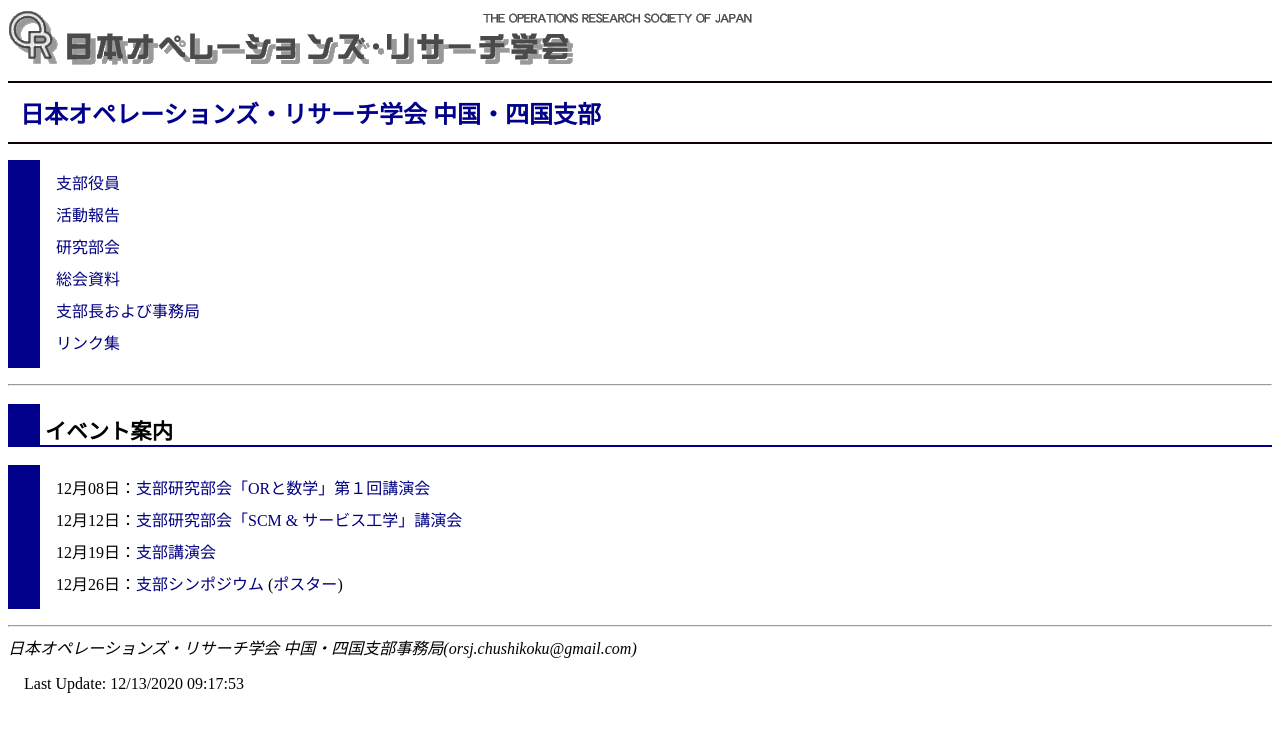
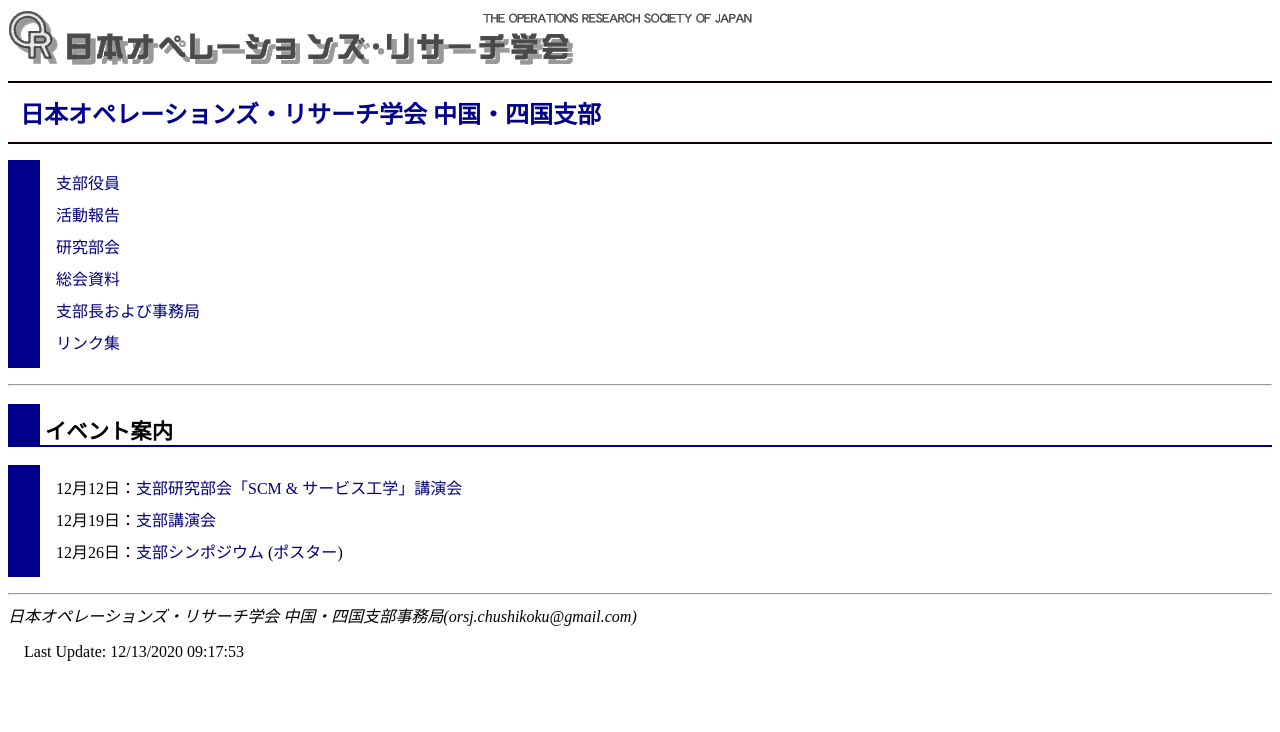
Before and after one commit to orsj-cs/orsj-cs.github.io, a Jekyll site: the page built from index.html, in a window 1280 px wide. Shown: the top 732 px of the page. Built offline with Jekyll 4.4.1, drawn with Linux system fonts in a browser that asks for light colours.

Commit message:
Update index.html

```diff
--- a/index.html
+++ b/index.html
@@ -16,7 +16,6 @@ title: 日本オペレーションズ・リサーチ学会 中国・四国支部
 <h2>イベント案内</h2>
 
 <ul>
-    <li>12月08日：<a href="event/20201208.html">支部研究部会「ORと数学」第１回講演会</a></li>
     <li>12月12日：<a href="event/20201212.html">支部研究部会「SCM &amp; サービス工学」講演会</a></li>
     <li>12月19日：<a href="event/20201219.html">支部講演会</a></li>
     <li>12月26日：<a href="event/20201226.html">支部シンポジウム</a>
```
